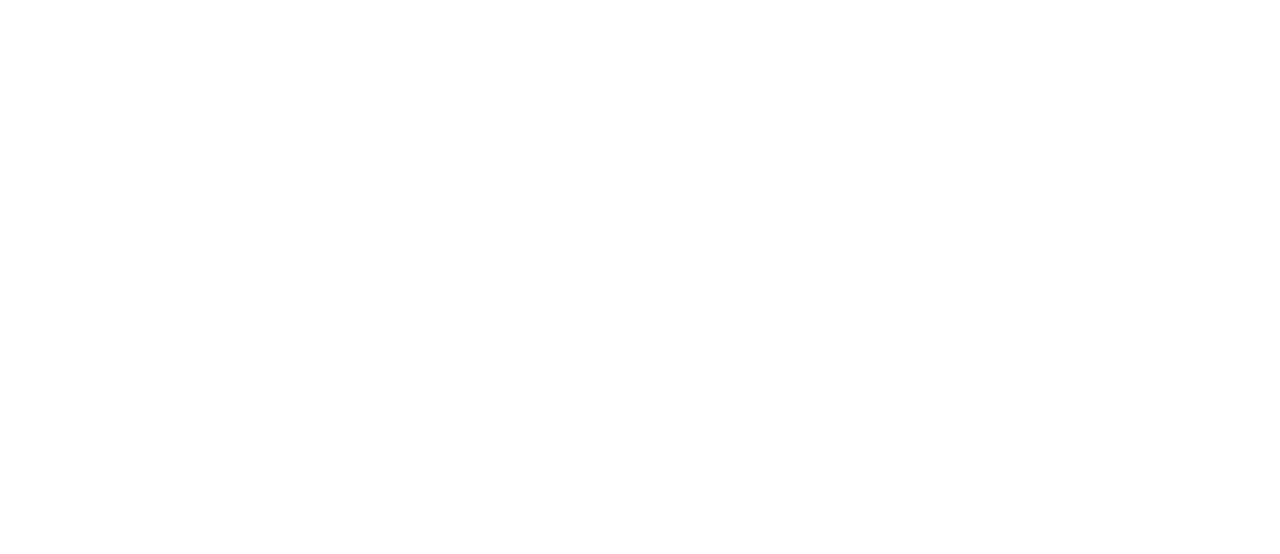
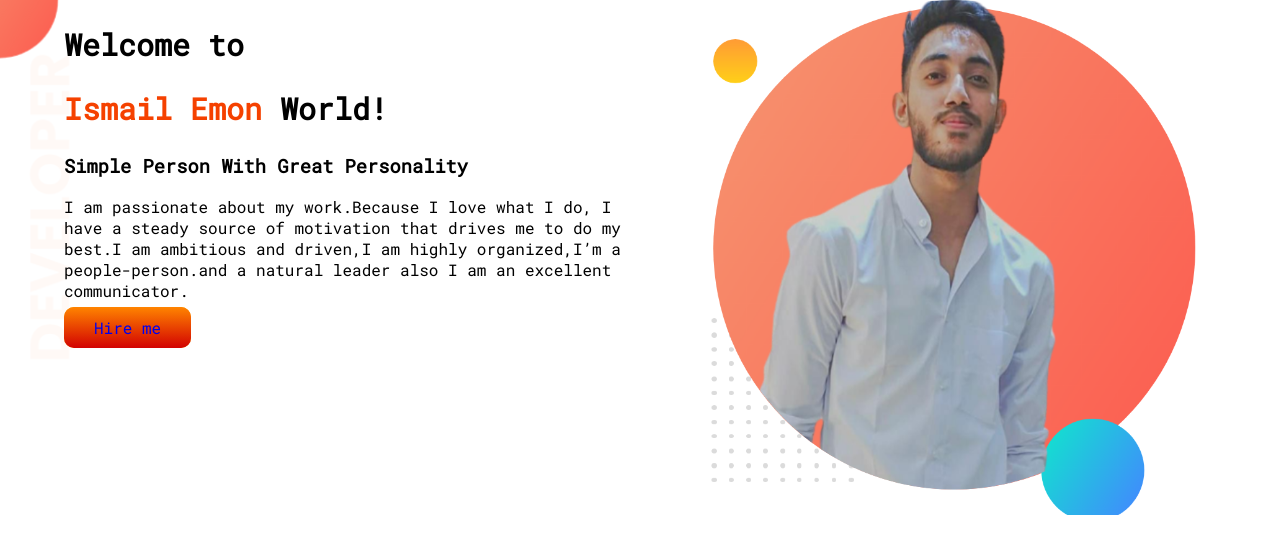
Before and after one commit to emon-ismail/portfolio-website-hero, a plain HTML site: page index.html in a window 1280 px wide. Drawn offline with Linux system fonts and the light colour scheme.

Commit message:
first section done

```diff
--- a/index.html
+++ b/index.html
@@ -5,12 +5,21 @@
     <meta http-equiv="X-UA-Compatible" content="IE=edge">
     <meta name="viewport" content="width=device-width, initial-scale=1.0">
     <link rel="stylesheet" href="style.css">
-    <link rel="preconnect" href="https://fonts.googleapis.com">
-<link rel="preconnect" href="https://fonts.gstatic.com" crossorigin>
-<link href="https://fonts.googleapis.com/css2?family=Rubik:wght@300&display=swap" rel="stylesheet">
-    <title>Document</title>
+    <link href="https://fonts.googleapis.com/css2?family=Roboto+Mono&family=Rubik:wght@300&display=swap" rel="stylesheet">
+    <title>Emon's portfolio</title>
 </head>
 <body>
+    <section class="top-banner">
+        <div class="left-side"><h1>Welcome to</h1>
+        <h1> <span class="orange-clr">Ismail  Emon</span> World!</h1>
+        <h3>Simple Person With Great Personality</h3>
+        <p>I am passionate about my work.Because I love what I do, I have a steady source of motivation that drives me to do my best.I am ambitious and driven,I am highly organized,I’m a people-person.and a natural leader also I am an excellent communicator.</p>
+        <a class="hireme-button" target="_blank" href="https://www.linkedin.com/in/emon-ismail-b40190220/">Hire me</a>
+    </div>
+    <div class="left-side"><img src="images/my-bg (1).png" alt=""></div>
 
+
+
+</section>
 </body>
 </html>
--- a/style.css
+++ b/style.css
@@ -1 +1,36 @@
-font-family: 'Rubik', sans-serif;
+body{
+    font-family: 'Roboto Mono', monospace;
+    background-color: rgb(255, 255, 255);
+    margin: 0
+}
+h1{
+    font-size:30px;
+
+}
+.orange-clr{
+color: rgb(245, 65, 0);
+}
+section{
+    display: flex;
+}
+.left-side{
+    width:50%;
+    padding-left: 5%;
+}
+.left-side img{
+    width:90%
+    }
+    .hireme-button{
+        text-decoration:none;
+        background-color: orange;
+        padding: 10px 30px;
+        border-radius: 10px;
+
+     background-image: linear-gradient(rgb(255, 132, 0), rgb(210, 2, 2));
+    }
+    .top-banner{
+        background-image: url(images/top-banner.png);
+     background-repeat: no-repeat;
+
+
+    }
```
Also changed, not shown: images/Nishu proper protrait.jpg (added), images/dream-bg.png (added), images/emon pic.jpeg (added), images/emon protrait.jpg (added), images/emon_pic-removebg-preview.png (added), images/exp-bg.png (added), images/ismail.-removebg-preview.png (added), images/ismail..jpeg (added), images/my-bg (1).png (added), images/my-bg.png (added), images/my-bg2 (1).png (added), images/my-bg2.png (added), images/top-banner.png (added).
